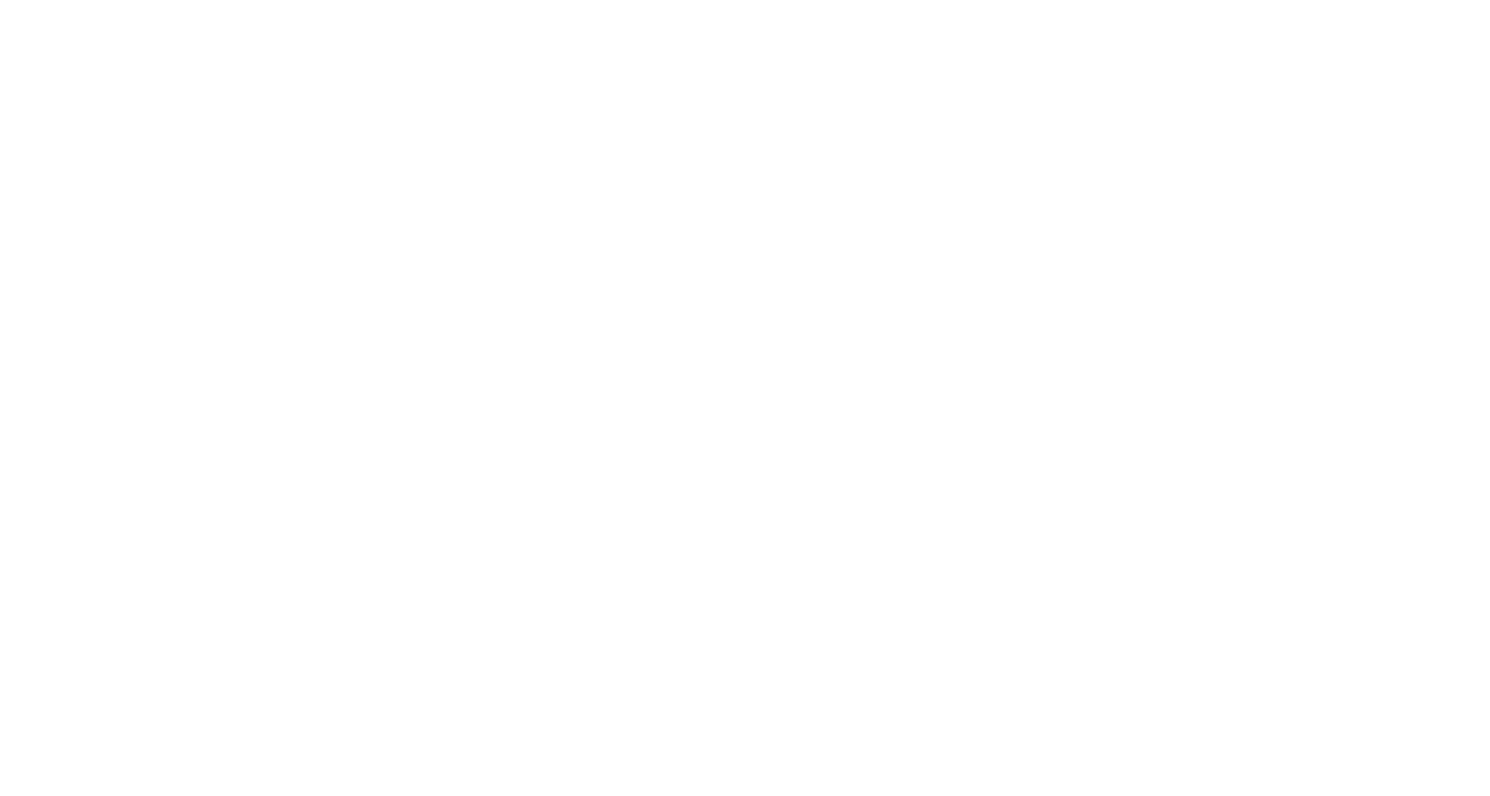
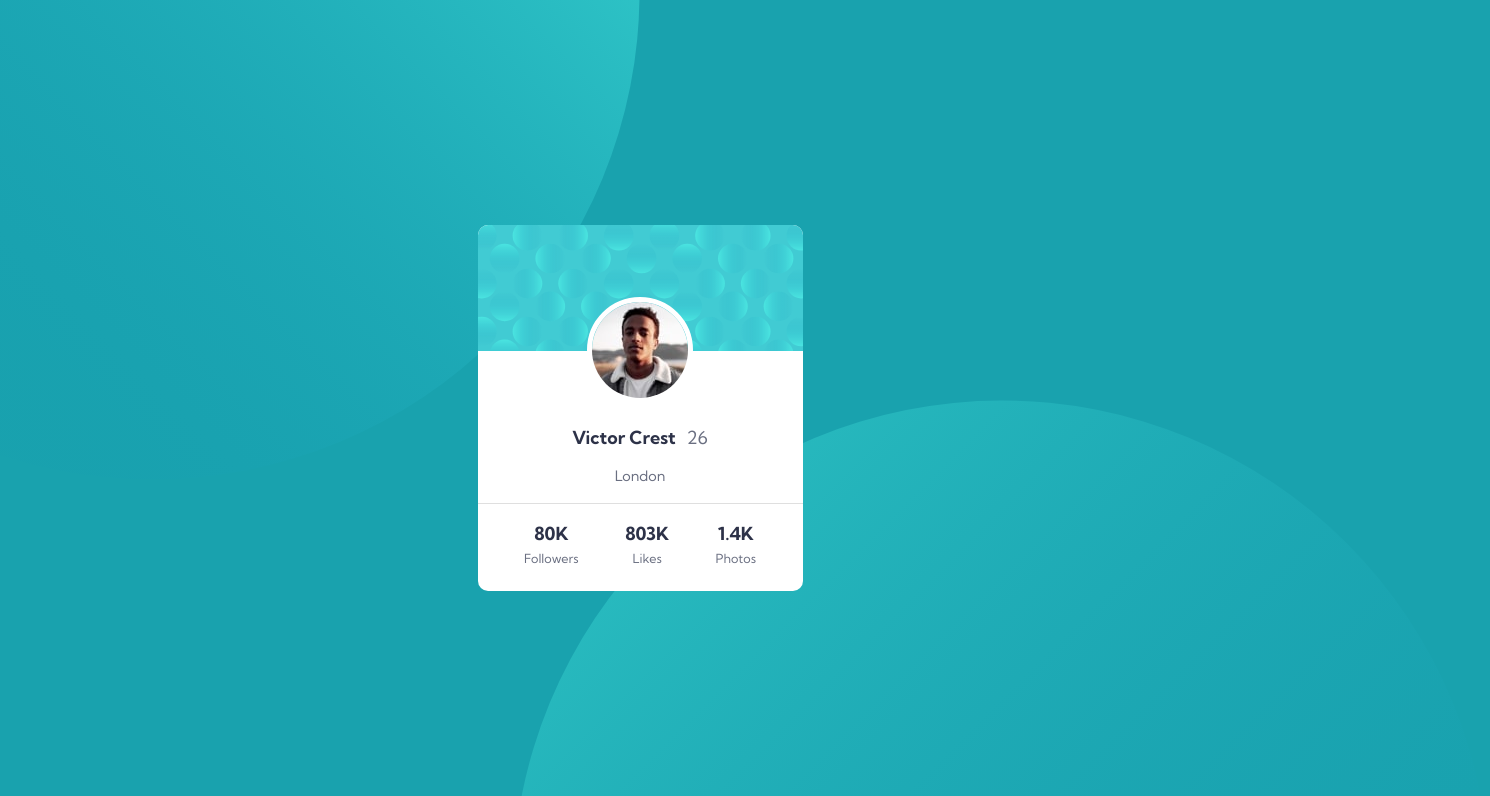
Before and after one commit to aemann2/frontend_mentor_profile_card, a plain HTML site: page index.html in a window 1280 px wide. Shown: the top 796 px of the page, 1490 px wide, since content can reach past the window. Drawn offline with Linux system fonts and the light colour scheme.

Commit message:
finished styling

```diff
--- a/index.html
+++ b/index.html
@@ -5,35 +5,59 @@
   <meta charset="UTF-8">
   <meta name="viewport" content="width=device-width, initial-scale=1.0">
   <meta name="author" content="Adam Mann">
+  <link rel="stylesheet" href="style.css">
+  <link rel="preconnect" href="https://fonts.gstatic.com">
+  <link href="https://fonts.googleapis.com/css2?family=Kumbh+Sans:wght@400;700&display=swap" rel="stylesheet">
   <title>Profile Card Exercise</title>
 </head>
 
 <body class="page">
+
+  <svg class="svg-top-left" width="978" height="978" xmlns="http://www.w3.org/2000/svg">
+    <defs>
+      <linearGradient x1="50%" y1=".779%" x2="50%" y2="100%" id="a">
+        <stop stop-color="#0989B4" stop-opacity="0" offset="0%" />
+        <stop stop-color="#53FFEE" offset="99.94%" />
+      </linearGradient>
+    </defs>
+    <ellipse fill="url(#a)" transform="rotate(-135 489 489)" cx="489" cy="489" rx="489" ry="488" fill-rule="evenodd"
+      opacity=".5" />
+  </svg>
+
   <section class="card">
-    <div class="card__header-bg">
-
-    </div>
-    <img src="" alt="" class="card__img">
+    <div class="card__header-bg"></div>
+    <img src="images/image-victor.jpg" alt="Photo of Victor" class="card__img">
     <div class="card__main">
-      <p class="card__name-and-age"><span class="card__age card--grey-text"></span></p>
-      <p class="card__city card--grey-text"></p>
+      <p class="card__name-and-age">Victor Crest <span class="card__age card--grey-text">26</span></p>
+      <p class="card__city card--grey-text">London</p>
     </div>
     <footer class="card__social-data">
       <div class="card__followers">
-        <p class="card__social-numbers"></p>
-        <p class="card__social-number-title card--grey-text"></p>
+        <p class="card__social-numbers">80K</p>
+        <p class="card__social-number-title card--grey-text">Followers</p>
       </div>
       <div class="card__likes">
-        <p class="card__social-numbers"></p>
-        <p class="card__social-number-title card--grey-text"></p>
+        <p class="card__social-numbers">803K</p>
+        <p class="card__social-number-title card--grey-text">Likes</p>
       </div>
       <div class="card__photos">
-        <p class="card__social-numbers"></p>
-        <p class="card__social-number-title card--grey-text"></p>
+        <p class="card__social-numbers">1.4K</p>
+        <p class="card__social-number-title card--grey-text">Photos</p>
       </div>
     </footer>
   </section>
 
+  <svg class="svg-bottom-right" width="978" height="978" xmlns="http://www.w3.org/2000/svg">
+    <defs>
+      <linearGradient x1="50%" y1=".779%" x2="50%" y2="100%" id="a">
+        <stop stop-color="#0989B4" stop-opacity="0" offset="0%" />
+        <stop stop-color="#53FFEE" offset="99.94%" />
+      </linearGradient>
+    </defs>
+    <ellipse fill="url(#a)" transform="scale(1 -1) rotate(45 1669.55 0)" cx="489" cy="489" rx="489" ry="488"
+      fill-rule="evenodd" opacity=".25" />
+  </svg>
+
 </body>
 
 </html>
--- /dev/null
+++ b/style.scss
@@ -0,0 +1,97 @@
+// Color variables
+
+$background-color: rgb(25, 162, 174);
+$font-primary-color: rgb(45, 50, 72);
+$font-drk-greyed-color: rgb(106, 111, 129);
+$font-transp-grey-color: rgba(150, 150, 150, 0.3);
+
+html {
+  font-family: 'Kumbh Sans', sans-serif;
+  font-size: 18px;
+  color: $font-primary-color;
+  box-sizing: border-box;
+  height: 100%;
+}
+*,
+*:before,
+*:after {
+  box-sizing: inherit;
+}
+
+body {
+  background-color: $background-color;
+  display: flex;
+  justify-content: center;
+  align-items: center;
+  min-height: 100%;
+}
+
+svg {
+  z-index: -1;
+  position: absolute;
+}
+
+.svg-top-left {
+  right: 50%;
+  bottom: 40%;
+}
+
+.svg-bottom-right {
+  left: 40%;
+  top: 50%;
+}
+
+.card {
+  width: 325px;
+  background-color: white;
+  border-radius: 10px;
+  text-align: center;
+
+  &__header-bg {
+    height: 7rem;
+    background-image: url('images/bg-pattern-card.svg');
+    border-radius: 10px 10px 0 0;
+  }
+
+  &__img {
+    border-radius: 50%;
+    border: 5px solid white;
+    position: relative;
+    top: -3rem;
+  }
+
+  &__main {
+    margin: -3em 0 1em 0;
+  }
+
+  &__name-and-age,
+  &__social-numbers {
+    font-weight: 700;
+  }
+
+  &__age {
+    margin-left: 0.4em;
+  }
+
+  &--grey-text {
+    font-weight: 400;
+    color: $font-drk-greyed-color;
+  }
+
+  &__city {
+    font-size: 0.8em;
+  }
+
+  &__social-data {
+    border-top: 1px solid $font-transp-grey-color;
+    display: flex;
+    justify-content: space-evenly;
+  }
+
+  &__social-number-title {
+    font-size: 0.7em;
+    margin: -1em 0 2em 0;
+  }
+}
+
+// background-image: url("bg-pattern-card.svg");
```
Also changed, not shown: style.css, 1 other file.
